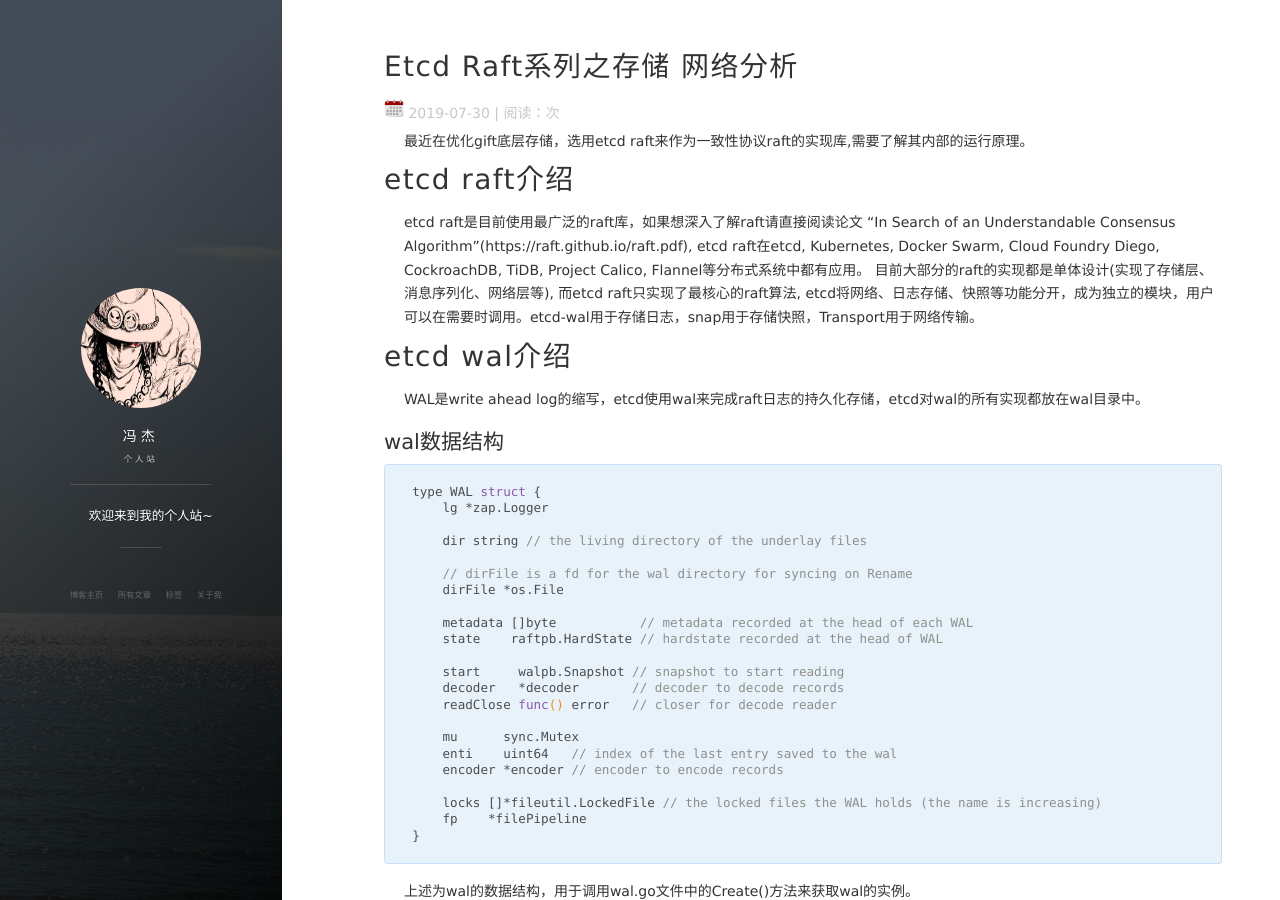
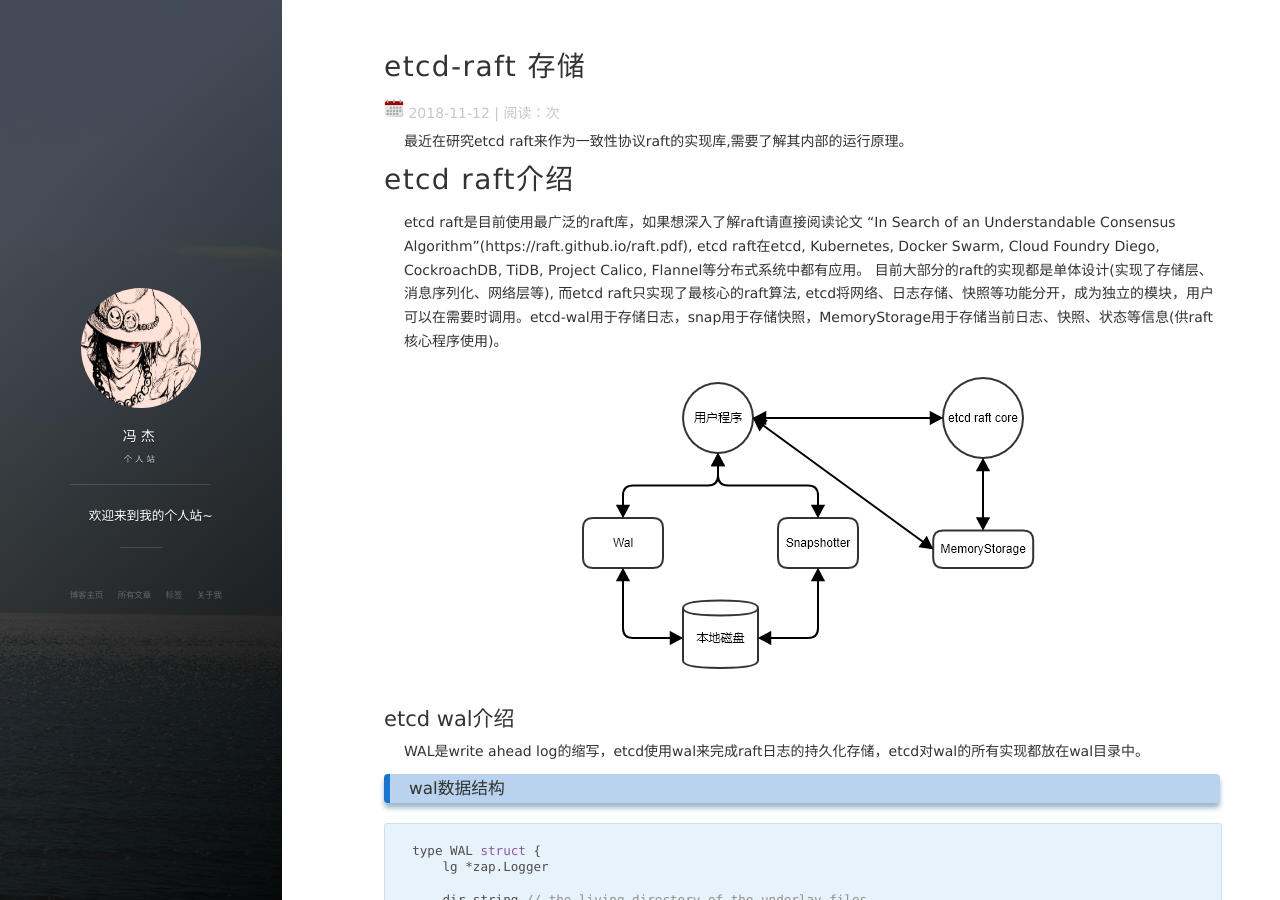
Before and after one commit to Lfengjie/Lfengjie.github.io, a Jekyll site: the page built from _posts/2019-07-30-etcd-raft系列之存储分析.md, in a window 1280 px wide and 900 px high. Built offline with Jekyll 4.4.1, drawn with Linux system fonts in a browser that asks for light colours; nearby versions of some CDN libraries; our own code applies the rules of GitHub Pages for plain Markdown files; comment, search, counter and statistics services are not loaded; some of the changed text lies outside the part shown.

Commit message:
change paper
Signed-off-by: unknown <Feng Jie>

````diff
--- a/_posts/2019-07-30-etcd-raft系列之存储-网络分析.md
+++ b/_posts/2019-07-30-etcd-raft系列之存储分析.md
@@ -1,13 +1,23 @@
-最近在优化gift底层存储，选用etcd raft来作为一致性协议raft的实现库,需要了解其内部的运行原理。
+---
+layout: post
+title: "etcd-raft 存储"
+date: 2018-11-12
+description: "etcd-raft 存储"
+tag: 博客
+---
+
+最近在研究etcd raft来作为一致性协议raft的实现库,需要了解其内部的运行原理。
 
 # etcd raft介绍
 etcd raft是目前使用最广泛的raft库，如果想深入了解raft请直接阅读论文 "In Search of an Understandable Consensus Algorithm"(https://raft.github.io/raft.pdf), etcd raft在etcd, Kubernetes, Docker Swarm, Cloud Foundry Diego, CockroachDB, TiDB, Project Calico, Flannel等分布式系统中都有应用。
-目前大部分的raft的实现都是单体设计(实现了存储层、消息序列化、网络层等), 而etcd raft只实现了最核心的raft算法, etcd将网络、日志存储、快照等功能分开，成为独立的模块，用户可以在需要时调用。etcd-wal用于存储日志，snap用于存储快照，Transport用于网络传输。
+目前大部分的raft的实现都是单体设计(实现了存储层、消息序列化、网络层等), 而etcd raft只实现了最核心的raft算法, etcd将网络、日志存储、快照等功能分开，成为独立的模块，用户可以在需要时调用。etcd-wal用于存储日志，snap用于存储快照，MemoryStorage用于存储当前日志、快照、状态等信息(供raft核心程序使用)。
 
-# etcd wal介绍
+![日志逻辑架构](/images/posts/wal-snap-mem-relation.png)
+
+## etcd wal介绍
 WAL是write ahead log的缩写，etcd使用wal来完成raft日志的持久化存储，etcd对wal的所有实现都放在wal目录中。
 
-## wal数据结构
+### wal数据结构
 ```
 type WAL struct {
     lg *zap.Logger
@@ -34,11 +44,11 @@ type WAL struct {
 ```
 上述为wal的数据结构，用于调用wal.go文件中的Create()方法来获取wal的实例。
 
-## 文件组织
+### 文件组织
 wal的所有日志都会放在一个指定目录下，日志的文件名以 .wal 作为结尾，格式为<seq>-<index>.wal，seq和index的格式都为%016x,例如：0000000000000001-0000000000000001.wal。index代表这个文件中第一条raft日志的index，seq是这个文件的序列号(依次递增)。每个文件的大小默认为64M，当文件大小大于64M时，wal会自动生成新的日志文件用于存储日志。
 每个日志文件都会使用flock锁定文件，参数为LOCK_EX，这是一把独有锁，同一时间只能有一个进程可以操作这个日志文件。
 
-## 日志逻辑组织
+### 日志逻辑组织
 wal日志可以存储多种类型的数据，具体如下。
 
 类型 | 描述
@@ -62,10 +72,10 @@ snapshotType | 快照
 - snapshotType
 wal日志中只会存储snapshot的term和index，具体的数据存储在专门的snapshot中，每次存储快照都会在wal日志中存储一个wal的快照。当存储快照时，会将快照之前index的日志文件都释放掉。wal中存储的snapshot主要用于检查快照是否正确。
 
-## 日志读写
+### 日志读写
 wal通过封装的encoder和decoder模块来实现日志读写。
 
-### 写日志
+#### 写日志
 下面为encoder数据结构
 ```
 type encoder struct {
@@ -87,12 +97,48 @@ wal通过encoder实现写日志，在这个模块中会完成crc的计算。wal
 wal只关注写入日志，不会校验日志的index是否重复，如果将raft节点未提交的日志粗暴的写入到wal中时可能会造成数据的混乱。etcd-raft官方提供的例子就有这个问题(它只是简单的将core传过来的数据粗暴的写入到日志中)
 
 
-## 日志切分
+### 日志切分
 wal实现了日志自动切分，当日志数据大于默认的64M时就会生成新的文件写入日志，日志的切分通过wal.go文件中的cut方法来实现。cut方法只会在调用wal中的Save方法才会触发调用。
 
-## 日志compact
+### 日志compact
 wal没有实现日志的自动compact，系统只提供了MemoryStorage的日志compact方法（需要用户主动调用）。
 
 # etcd snap介绍
+etcd raft自带了go.etcd.io/etcd/etcdserver/api/snap模块来实现快照的存储。
+
+### 文件组织
+在snap模块中一个快照用一个后缀名为.snap的文件存储，文件格式为<term>-<index>.snap, term和index分别代表快照日志所处的term和index。
+每个快照具体存储结构如下图:
+
+![快照逻辑架构](/images/posts/snap_struct.png)
+
+### 详细介绍
+系统可以有多个快照，snap模块使用Snapshotter结构统一管理快照。
+
+```
+type Snapshotter struct {
+    lg  *zap.Logger
+    dir string
+}
+```
+上面snapshotter的结构代码，snapshotter主要用于存储和读取快照。
+
 # etcd MemoryStorage介绍
-# etch Transport介绍
+MemoryStorage用于存储raft节点临时的数据，包括entrys、快照等。用户将数据存储到memoryStorage中，raft节点也会使用这些数据。包括entrys的传递、快照的发送等都是从memoryStorage中发送。
+```
+// MemoryStorage implements the Storage interface backed by an
+// in-memory array.
+type MemoryStorage struct {
+    // Protects access to all fields. Most methods of MemoryStorage are
+    // run on the raft goroutine, but Append() is run on an application
+    // goroutine.
+    sync.Mutex
+
+    hardState pb.HardState
+    snapshot  pb.Snapshot
+    // ents[i] has raft log position i+snapshot.Metadata.Index
+    ents []pb.Entry
+}
+```
+
+memoryStorage会存储最新的entrys（包括哪些没有commit)、快照和状态，用户在收到其它节点发送的相关数据时需要将数据存储到memorystorage中。
````
Also changed, not shown: images/posts/snap_struct.png (added), images/posts/wal-snap-mem-relation.png (added), 2 other files.
